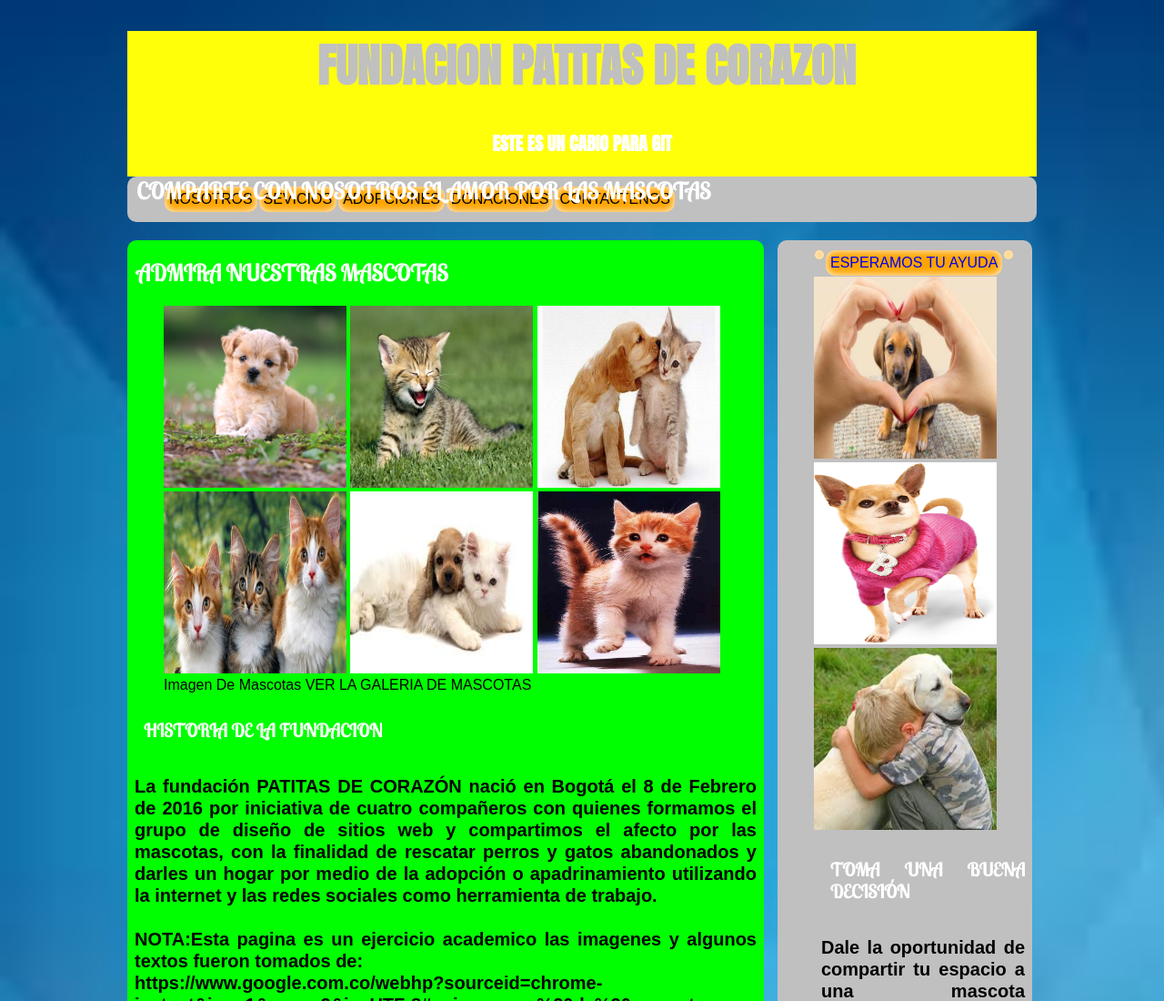
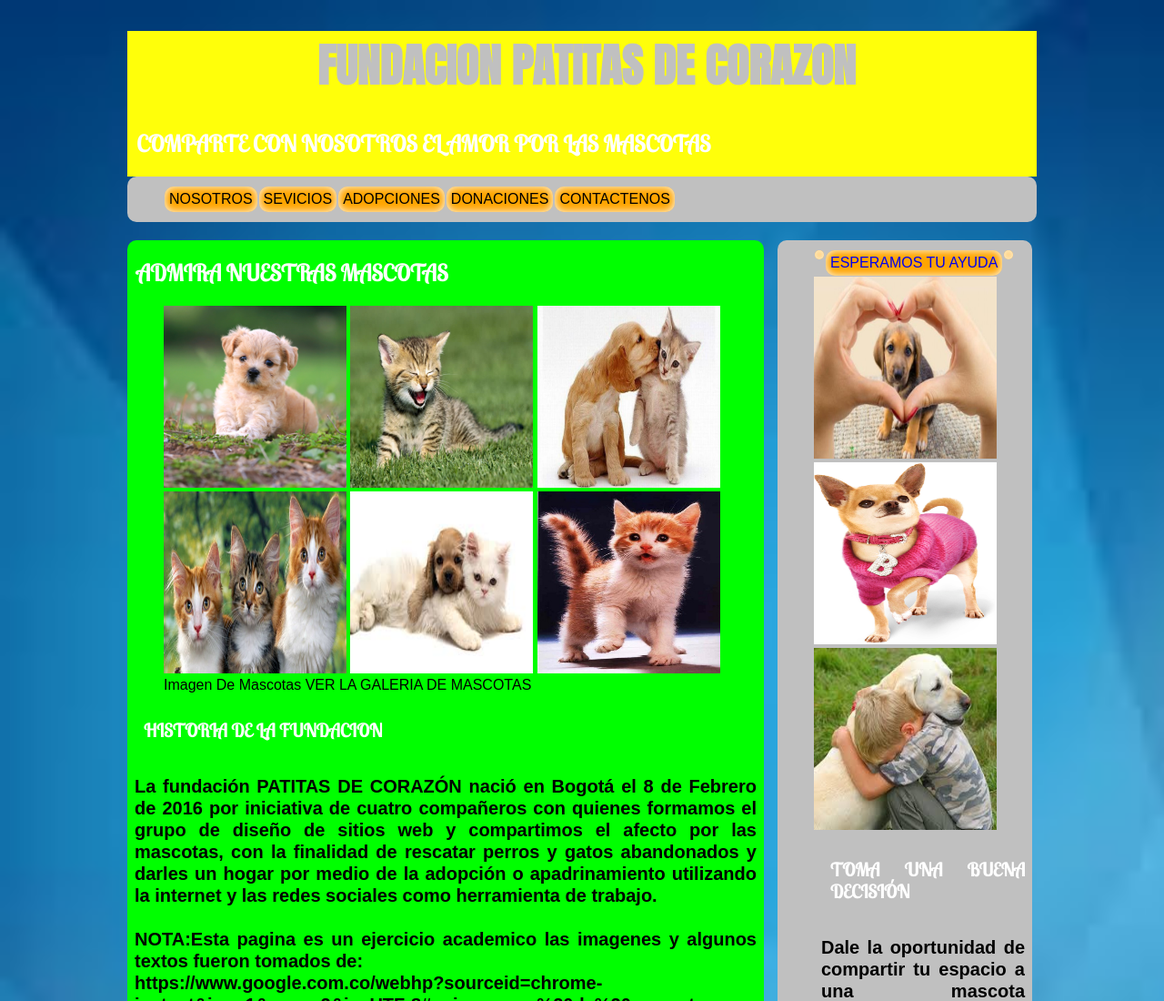
Before and after one commit to siervosoler/Trabajomascotas, a plain HTML site: page MASCOTAS/MASCOTAS/INDEX.html in a window 1280 px wide. Shown: the top 1100 px of the page at 91% size. Drawn offline with Linux system fonts and the light colour scheme.

Commit message:
Update INDEX.html

```diff
--- a/MASCOTAS/MASCOTAS/INDEX.html
+++ b/MASCOTAS/MASCOTAS/INDEX.html
@@ -15,7 +15,7 @@
 <DIV id="contenidos">
 	<header>
 		<h1>FUNDACION PATITAS DE CORAZON </h1>
-		<h3>ESTE ES UN CABIO PARA GIT</h3>
+
 		<h2>COMPARTE CON NOSOTROS EL AMOR POR LAS MASCOTAS</h2>
 
 	</header>
```
